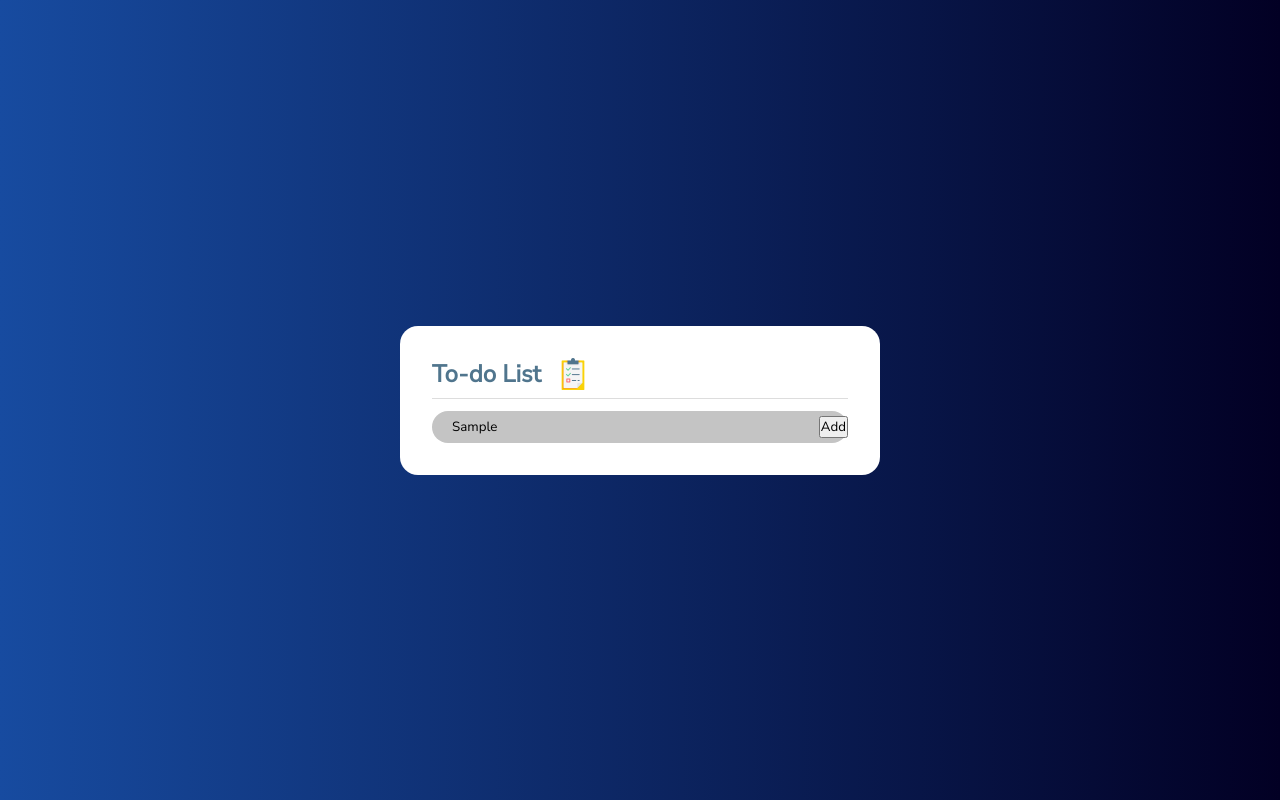
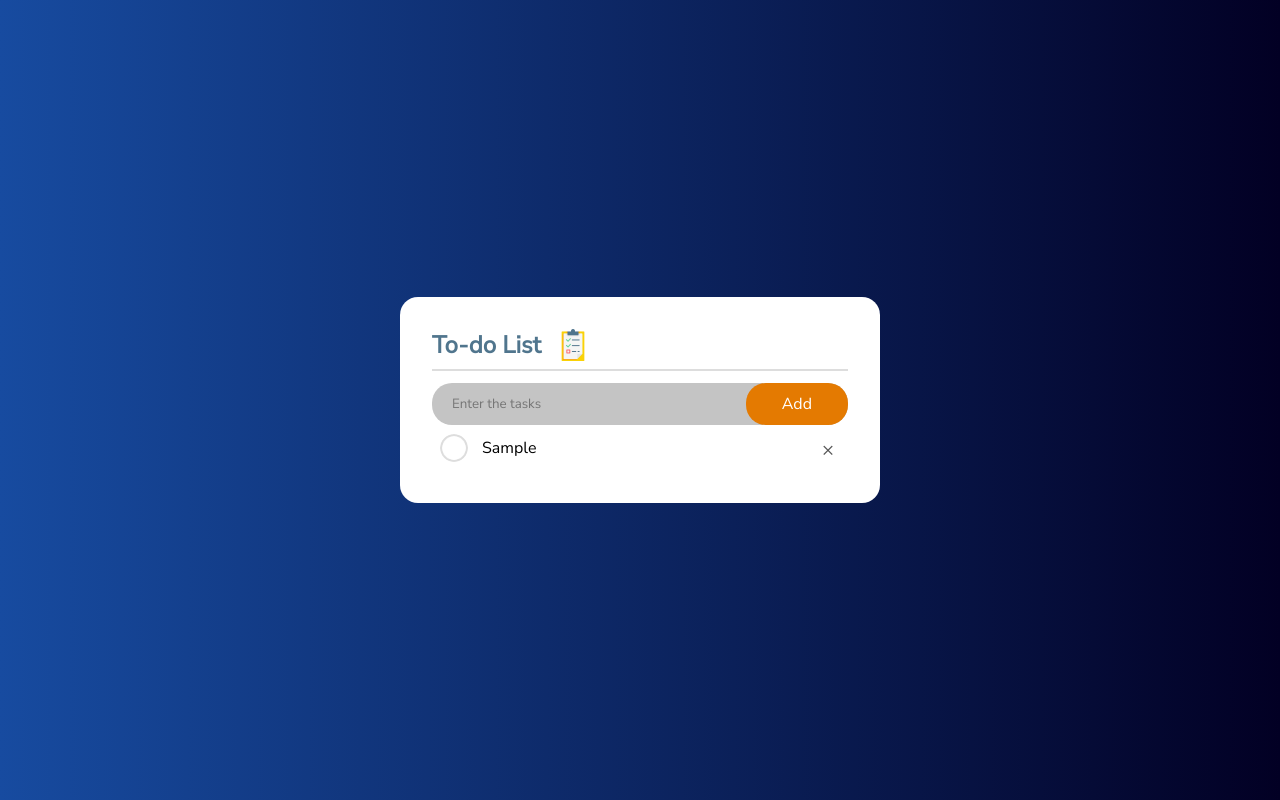
Before and after one commit to sidhu12sid/todo_application, a plain HTML site: page index.html in a window 1280 px wide. Both pictures are taken after typing "Sample" into the empty fields and a click on the button "Add". Drawn offline with Linux system fonts and the light colour scheme.

Commit message:
Added the js file for addiing deleting data.

```diff
--- a/index.html
+++ b/index.html
@@ -18,8 +18,9 @@
                 </div>
                 <div class="row">
                     <input type="text" id="input-box" placeholder="Enter the tasks">
-                    <button type="submit">Add</button>
+                    <button type="submit" onclick="addTask()">Add</button>
                 </div>
+                <ul id="task-list"> </ul>
             </div>
     </div>
 
--- a/script.js
+++ b/script.js
@@ -0,0 +1,41 @@
+const inputValue = document.getElementById("input-box");
+const taskList = document.getElementById("task-list");
+
+function addTask(){
+    if(inputValue.value === ''){
+        alert("You must add a task");
+    }
+    else{
+        let li = document.createElement("li");
+        li.innerHTML = inputValue.value;
+        taskList.appendChild(li);
+
+        let span  = document.createElement("span");
+        span.innerHTML = '\u00d7';
+        li.appendChild(span);
+    }
+    inputValue.value = ''
+    saveData();
+}
+
+taskList.addEventListener("click", function(e){
+    if(e.target.tagName === "LI"){
+        e.target.classList.toggle("checked");
+        saveData();
+    }
+    else if(e.target.tagName === "SPAN"){
+        e.target.parentElement.remove();
+        saveData();
+    }
+}, false);
+
+
+function saveData(){
+    localStorage.setItem("data", taskList.innerHTML);
+}
+
+function showData(){
+   taskList.innerHTML = localStorage.getItem("data")
+}
+
+showData();
--- a/style.css
+++ b/style.css
@@ -25,7 +25,7 @@
 }
 
 .todo .head{
-    border-bottom: 1px solid #ddd;
+    border-bottom: .125rem solid #ddd;
     display: flex;
     align-items: flex-end;
 }
@@ -52,7 +52,7 @@
     border-radius: 20px;
     padding-left:20px;
     margin-top:12px;
-    height:2rem;
+    height:2.625rem;
 }
 .row input{
     flex: 1;
@@ -60,3 +60,59 @@
     outline: none;
     background: transparent;
 }
+.row button{
+    border:none;
+    outline: none;
+    padding:.625rem 2.25rem;
+    border-radius: 20px;
+    background: rgb(228, 122, 1);
+    color:#ffff;
+    font-size: 1rem;
+    cursor: pointer;
+}
+
+ul li{
+    list-style: none;
+    font-size:1rem;
+    padding: 0.75rem .5rem 0.75rem 3.125rem;
+    user-select:none;
+    cursor:pointer;
+    position:relative;
+}
+
+ul li::before{
+    content: '';
+    position: absolute;
+    height:1.750rem;
+    width:1.750rem;
+    border-radius:50%;
+    background-image: url(assets/unchecked.png);
+    background-size: cover;
+    top:9px;
+    left:8px;
+}
+
+ul li.checked{
+    color:#555;
+    text-decoration:line-through
+}
+ul li.checked::before{
+    background-image: url(assets/checked.png);
+}
+
+ul li span{
+    position: absolute;
+    right:0;
+    top:5px;
+    width:40px;
+    height:40px;
+    font-size: 1.25rem;
+    color: #555;
+    text-align: center;
+    border-radius: 50%;
+    line-height: 40px;
+}
+
+ul li span:hover{
+    background:#50758d;
+}
```
